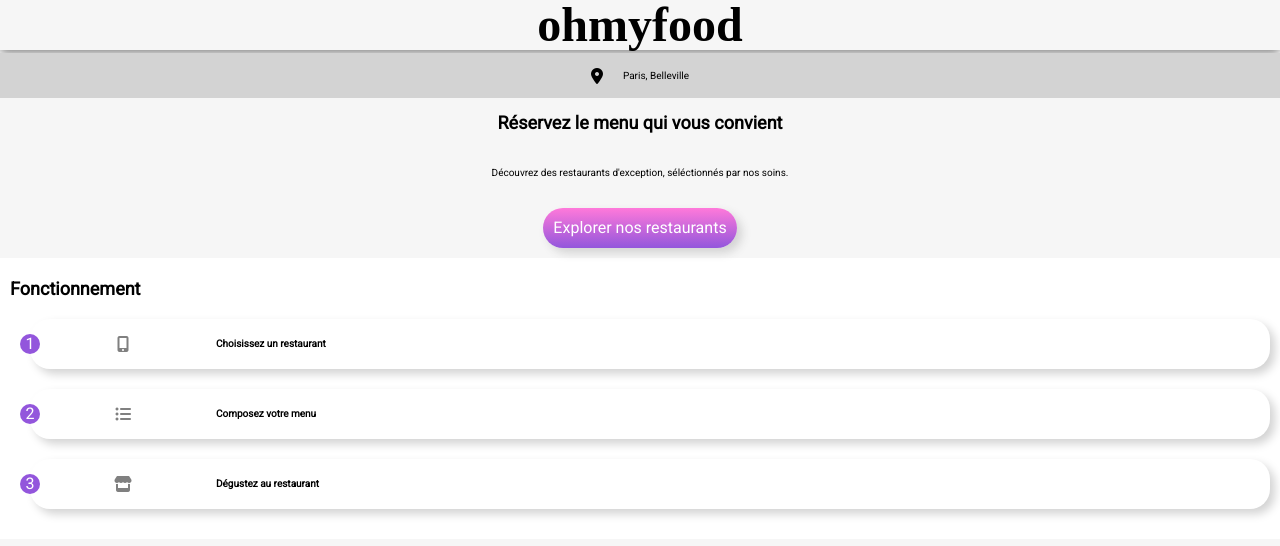
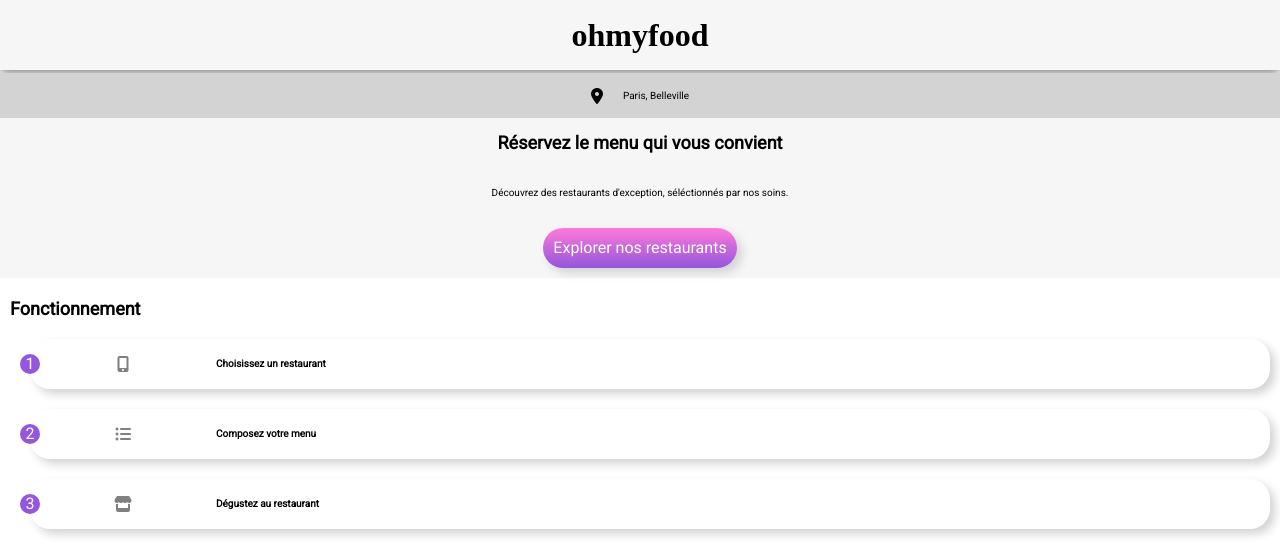
Before and after one commit to AlbaneCpzzz/AlbaneCypcarz-3-06102021, a website: page index.html in a window 1280 px wide. Shown: the top 546 px of the page. Drawn offline with nearby package versions, Linux system fonts and the light colour scheme; files that its build step writes are made by us from their sources; a web font is replaced by a local one.

Commit message:
Update header.scss

```diff
--- a/sass/layouts/header.scss
+++ b/sass/layouts/header.scss
@@ -3,8 +3,7 @@
     justify-content: center;
     align-items: center;
     align-content: center;
-    line-height: 50px;
-    font-size: x-large;
+    line-height: 70px;
     box-shadow: 0px 3px 10px grey;
     background-color: transparentize($color: lightgrey, $amount: 0.8);
 }
```
